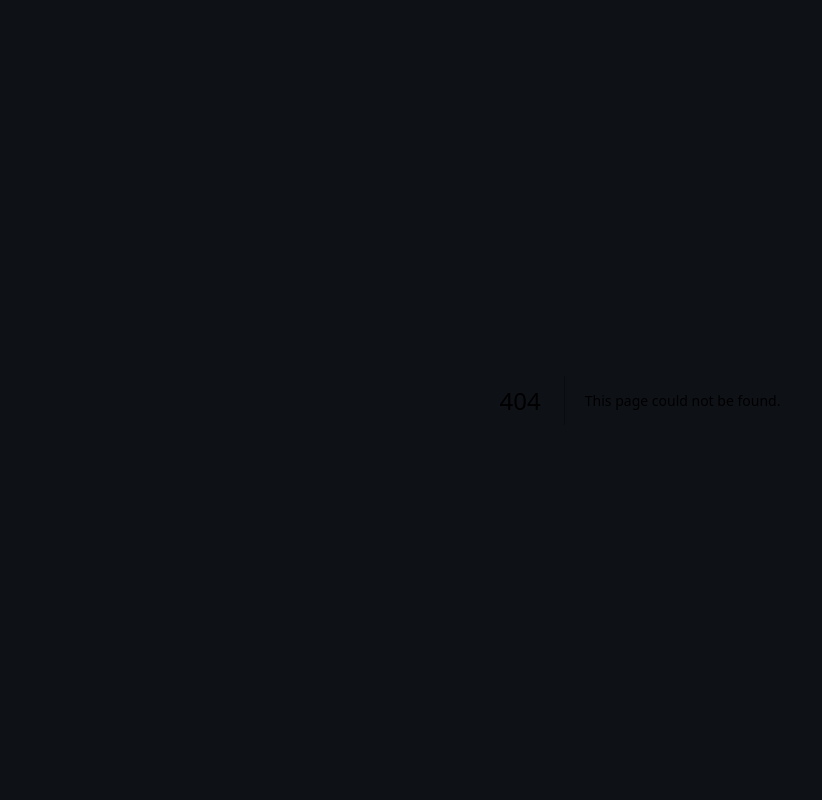
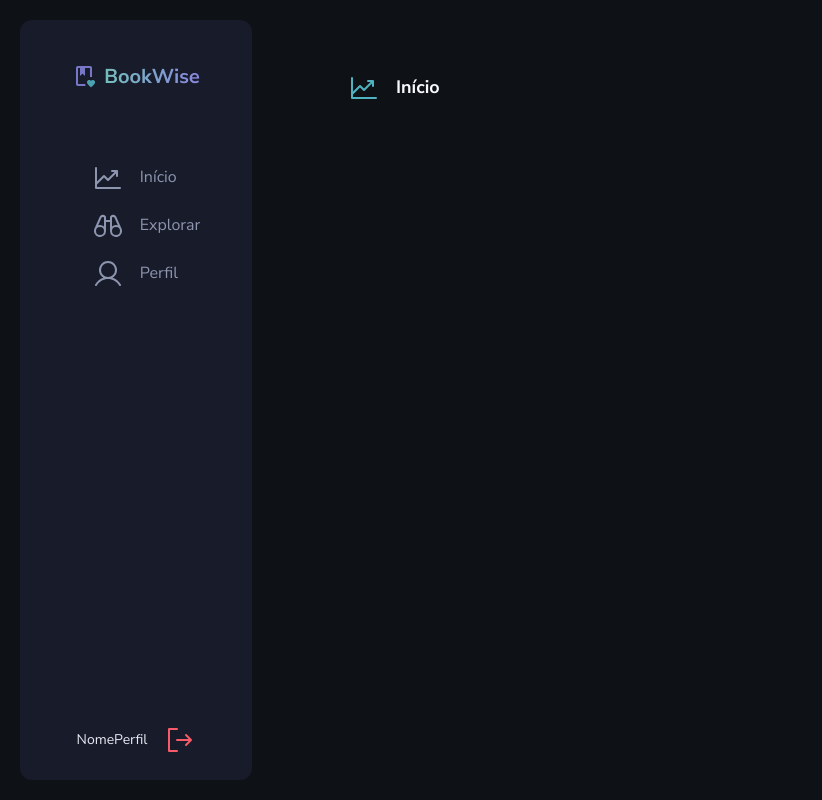
Before and after one commit to luisgustavofaria/bookWise, a Next.js app: page /home in a window 1280 px wide. Before the commit this address had no page. Shown: the whole page, without its empty margins (0-822 px from the left). Built offline with nearby package versions, Linux system fonts and the light colour scheme.

Commit message:
created NavBar Styled

```diff
--- /dev/null
+++ b/src/components/NavBar.tsx
@@ -0,0 +1,127 @@
+import { Binoculars, ChartLineUp, SignOut, User } from '@phosphor-icons/react'
+import Image from 'next/image'
+import styled from 'styled-components'
+
+const NavBarContainer = styled.div`
+  background: ${(props) => props.theme.colors.gray[700]};
+  width: 232px;
+  display: flex;
+  align-items: center;
+  flex-direction: column;
+  border-radius: 12px;
+`
+
+const Logo = styled.div`
+  background: ${(props) => props.theme.colors.gray[700]};
+  margin-top: 40px;
+  margin-bottom: 64px;
+  img {
+    background: ${(props) => props.theme.colors.gray[700]};
+  }
+`
+
+const MenuItem = styled.div`
+  background: ${(props) => props.theme.colors.gray[700]};
+  display: flex;
+  flex-direction: column;
+  gap: 16px;
+`
+
+const Item = styled.div`
+  background: ${(props) => props.theme.colors.gray[700]};
+  display: flex;
+  align-items: center;
+  gap: 16px;
+  cursor: pointer;
+
+  span {
+    background: ${(props) => props.theme.colors.gray[700]};
+    color: ${(props) => props.theme.colors.gray[400]};
+    font-size: ${(props) => props.theme.fontSizes.md};
+    font-weight: ${(props) => props.theme.fontWeights.regular};
+    line-height: ${(props) => props.theme.lineHeights.base};
+  }
+
+  svg {
+    background: ${(props) => props.theme.colors.gray[700]};
+    color: ${(props) => props.theme.colors.gray[400]};
+  }
+
+  :first-child {
+    background: ${(props) => props.theme.colors.gray[700]};
+    width: 4px;
+    height: 24px;
+    border-radius: 999px;
+  }
+
+  /* &:hover div:first-child {
+    background: ${(props) => props.theme.colors['gradient-vertical']};
+  } */
+  &:hover {
+    svg {
+      color: ${(props) => props.theme.colors.gray[100]};
+    }
+    span {
+      color: ${(props) => props.theme.colors.gray[100]};
+    }
+  }
+`
+
+const Profile = styled.div`
+  background: ${(props) => props.theme.colors.gray[700]};
+  display: flex;
+  align-items: center;
+  margin-top: auto;
+  gap: 16px;
+  margin-bottom: 24px;
+  cursor: pointer;
+
+  span {
+    background: ${(props) => props.theme.colors.gray[700]};
+    color: ${(props) => props.theme.colors.gray[200]};
+    font-size: ${(props) => props.theme.fontSizes.sm};
+    font-weight: ${(props) => props.theme.fontWeights.regular};
+    line-height: ${(props) => props.theme.lineHeights.base};
+  }
+  svg {
+    background: ${(props) => props.theme.colors.gray[700]};
+  }
+`
+
+export default function NavBar() {
+  return (
+    <NavBarContainer>
+      <Logo>
+        <Image
+          width={128}
+          height={32}
+          alt="logo"
+          src="/logo.png"
+          priority
+          quality={100}
+        />
+      </Logo>
+      <MenuItem>
+        <Item>
+          <div></div>
+          <ChartLineUp size={32} />
+          <span>Início</span>
+        </Item>
+        <Item>
+          <div></div>
+          <Binoculars size={32} />
+          <span>Explorar</span>
+        </Item>
+        <Item>
+          <div></div>
+          <User size={32} />
+          <span>Perfil</span>
+        </Item>
+      </MenuItem>
+      <Profile>
+        <span>NomePerfil</span>
+        <SignOut size={32} color="#F75A68" />
+      </Profile>
+    </NavBarContainer>
+  )
+}
--- /dev/null
+++ b/src/pages/home/index.tsx
@@ -0,0 +1,45 @@
+import NavBar from '@/components/NavBar'
+import { Binoculars, ChartLineUp, SignOut, User } from '@phosphor-icons/react'
+import styled from 'styled-components'
+
+const Container = styled.div`
+  display: flex;
+  padding: 20px;
+  width: 100%;
+  height: 100vh;
+`
+
+const ContainerMain = styled.div`
+  padding: 52px 96px 0 96px;
+`
+
+const Item = styled.div`
+  display: flex;
+  align-items: center;
+  gap: 16px;
+
+  span {
+    color: ${(props) => props.theme.colors.gray[100]};
+    font-size: ${(props) => props.theme.fontSizes.lg};
+    font-weight: ${(props) => props.theme.fontWeights.bold};
+    line-height: ${(props) => props.theme.lineHeights.short};
+  }
+
+  svg {
+    color: ${(props) => props.theme.colors.green[100]};
+  }
+`
+
+export default function Home() {
+  return (
+    <Container>
+      <NavBar />
+      <ContainerMain>
+        <Item>
+          <ChartLineUp size={32} />
+          <span>Início</span>
+        </Item>
+      </ContainerMain>
+    </Container>
+  )
+}
--- a/src/pages/index.tsx
+++ b/src/pages/index.tsx
@@ -3,7 +3,7 @@ import styled from 'styled-components'
 const Container = styled.div`
   display: flex;
   height: 100vh;
-  padding: 5px;
+  padding: 20px;
   width: 100%;
 
   @media (max-width: 600px) {
@@ -99,7 +99,7 @@ const Login = styled.div`
 import Image from 'next/image'
 import { signIn, useSession } from 'next-auth/react'
 
-export default function Home() {
+export default function LoginPage() {
   const session = useSession()
 
   return (
```
Also changed, not shown: public/logo.png (added).
